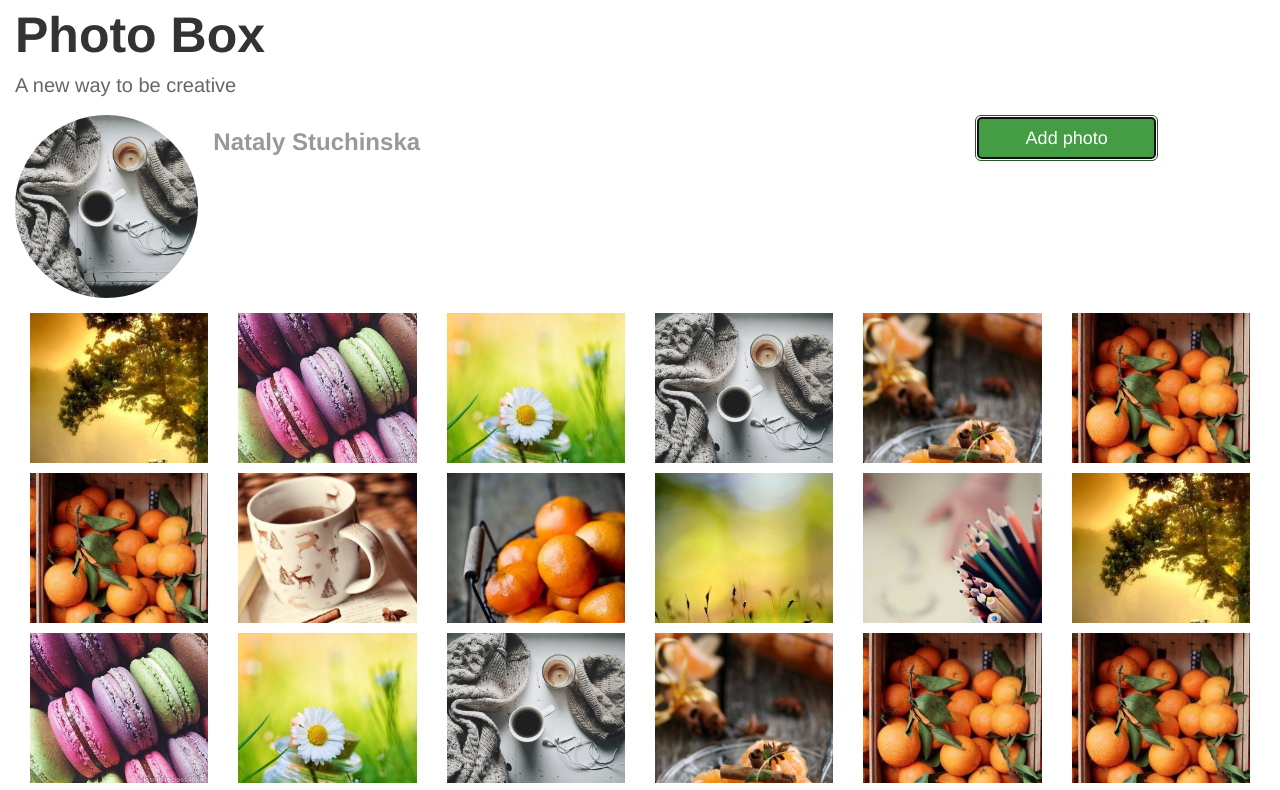
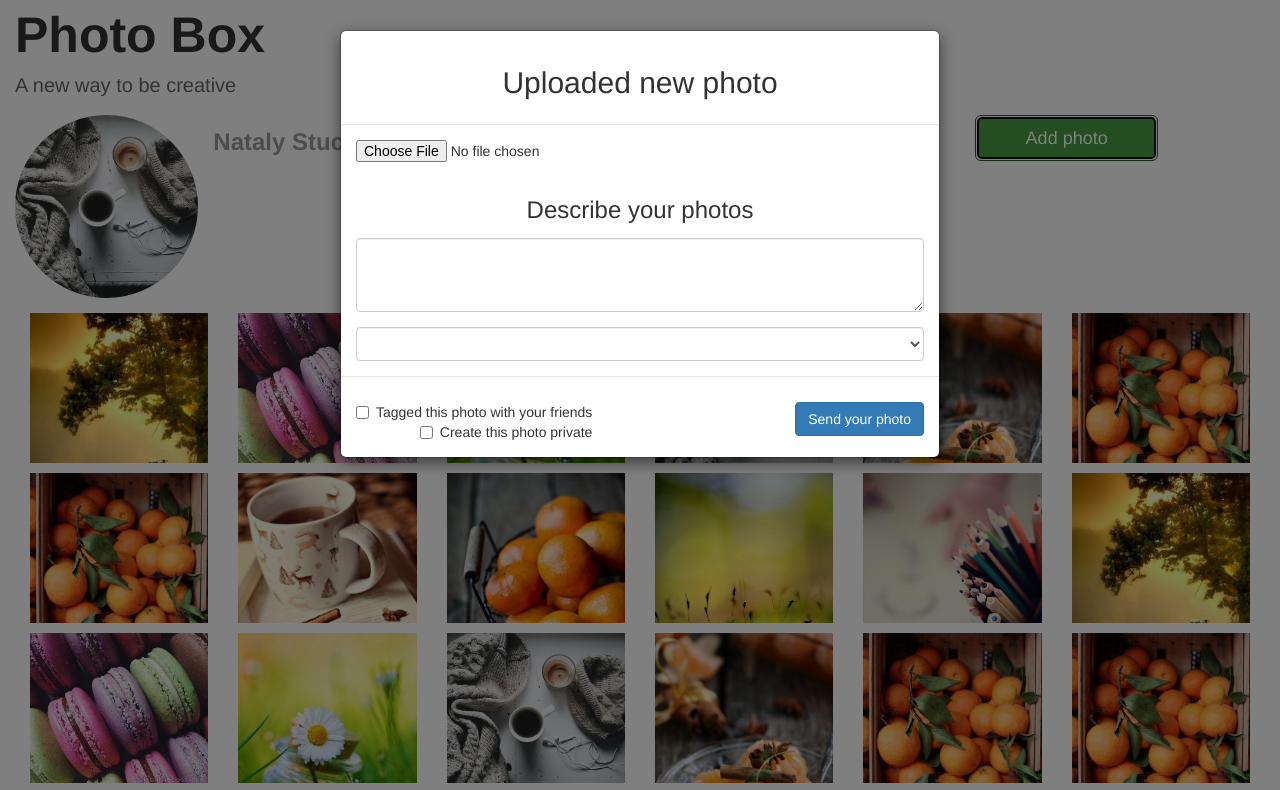
Before and after one commit to oleksandrbabenko007/PhotoBox, a plain HTML site: page index.html in a window 1280 px wide. Both pictures are taken after a click on the button "Add photo". Shown: the top 790 px of the page. Drawn offline with nearby package versions, Linux system fonts and the light colour scheme.

Commit message:
Creates first temlate of our future service for uploading photos. It includes user's page with photos and modal window to upload photos. This templates isn't a last version and it has some problems with resposive.

```diff
--- a/index.html
+++ b/index.html
@@ -78,5 +78,45 @@
    </footer>
 
 
+   <div class="modal fade" id="modal">
+        <div class="modal-dialog">
+            <div class="modal-content">
+                <div class="modal-header center-text">
+                    <h4 class="modal-title"><h2>Uploaded new photo</h2>
+                </div>
+                <div class="modal-body">
+                    <div class="form-group">
+                        <input type="file" id="inputFile">
+                    </div>
+                    <div class = "form-group center-text" >
+                        <label for="namephoto" ><h3>Describe your photos</h3></label>
+                        <textarea class="form-control" rows="3" ></textarea>
+                    </div>
+                    <select class="form-control">
+                        <option disabled>Choose your category</option>
+                    </select>
+                </div>
+                <div class="modal-footer">
+                    <div class = "checkbox">
+                        <div>
+                            <label class="label-inline" >
+                                <input type="checkbox" >Tagged this photo with your friends
+                            </label>
+                            <label class="label-inline">
+                                <input type="checkbox" >Create this photo private
+                            </label>
+                        </div>
+                        <div >
+                            <button type="button" class="btn btn-primary">Send your photo</button>
+                        </div>
+                    </div>
+                </div>
+            </div>
+        </div>
+    </div>
+
+<script src="https://ajax.googleapis.com/ajax/libs/jquery/1.12.0/jquery.min.js"></script>
+<script src="http://maxcdn.bootstrapcdn.com/bootstrap/3.3.6/js/bootstrap.min.js"></script>
+
 </body>
 </html>
```
